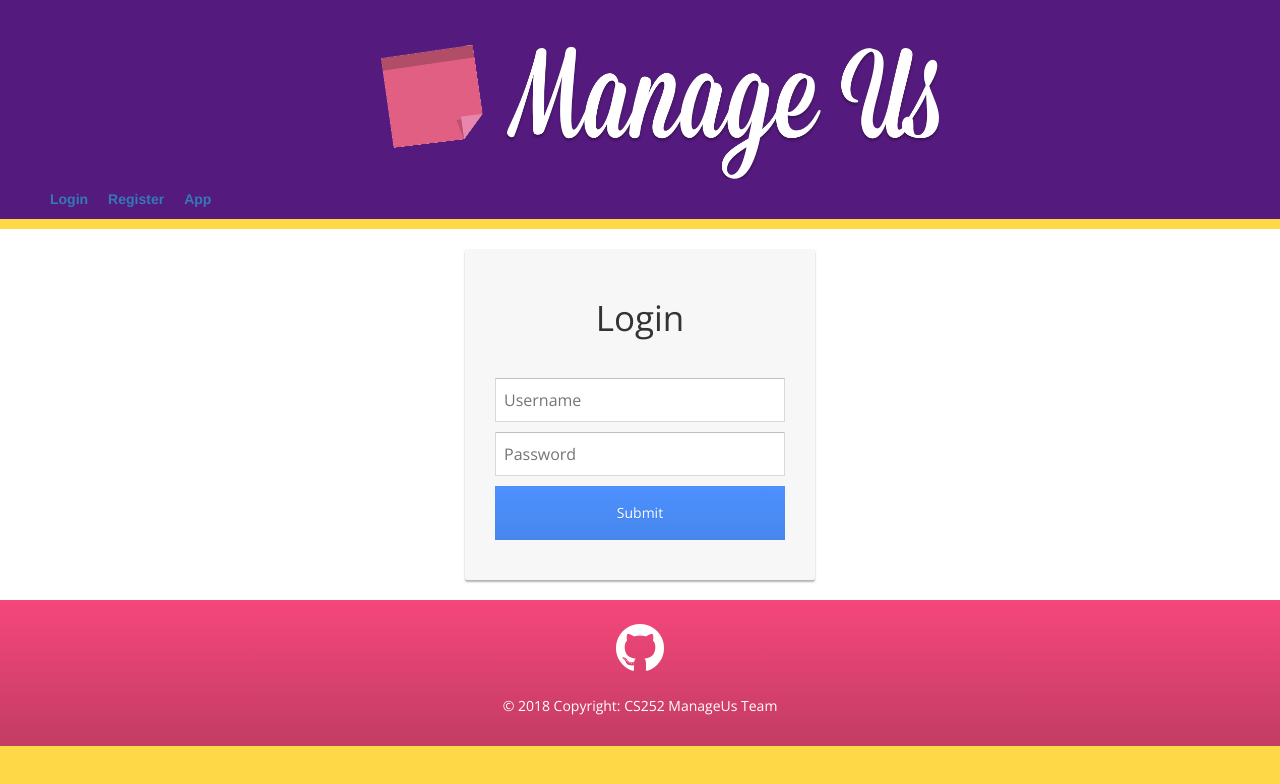
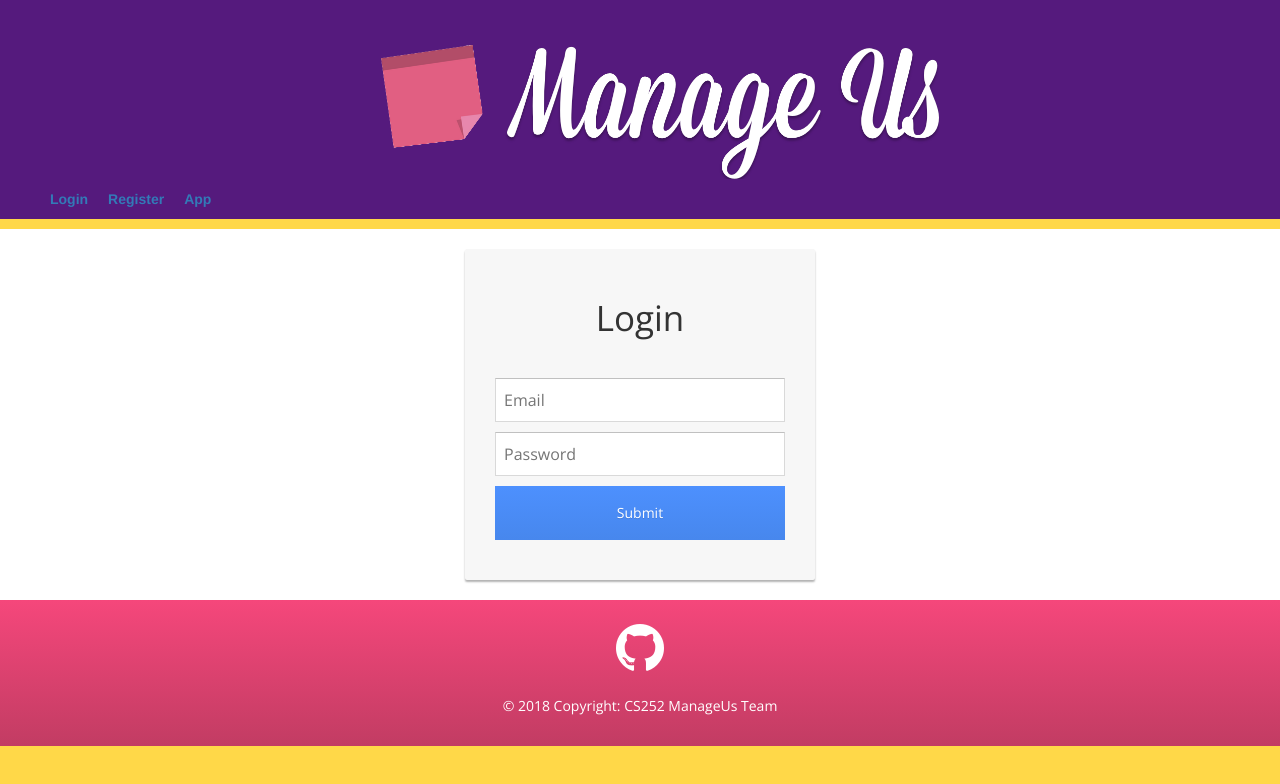
Before and after one commit to cg505/ManageUs, a React (Create React App) app: page /Login in a window 1280 px wide. Shown: the top 784 px of the page. Built offline with nearby package versions, Linux system fonts and the light colour scheme; no server answers.

Commit message:
Changed Login Email to type Email

```diff
--- a/src/components/LoginPanel.js
+++ b/src/components/LoginPanel.js
@@ -53,7 +53,7 @@ class LoginPanel extends Component {
                     </p>
                 }
                 <form onSubmit={this.submit}>
-                    <input type="text" placeholder="Username" autoFocus="" value={this.state.email} onChange={e => this.setState({email: e.target.value})} />
+                    <input type="email" placeholder="Email" autoFocus="" value={this.state.email} onChange={e => this.setState({email: e.target.value})} />
                     <input type="password" placeholder="Password" required="" value={this.state.password} onChange={e => this.setState({password: e.target.value}) } />
                     <br/>
                     <input type="submit" />
```
